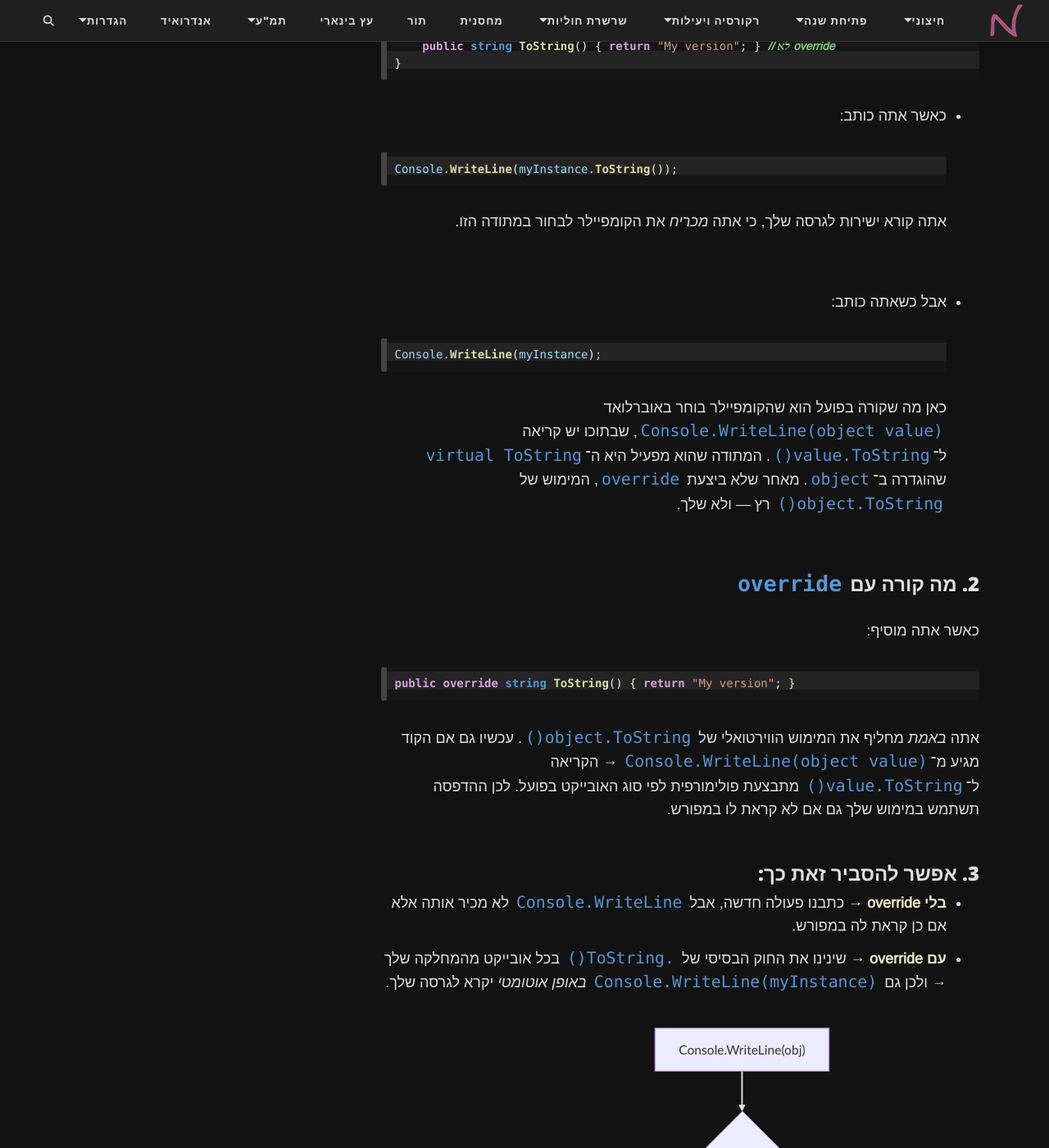
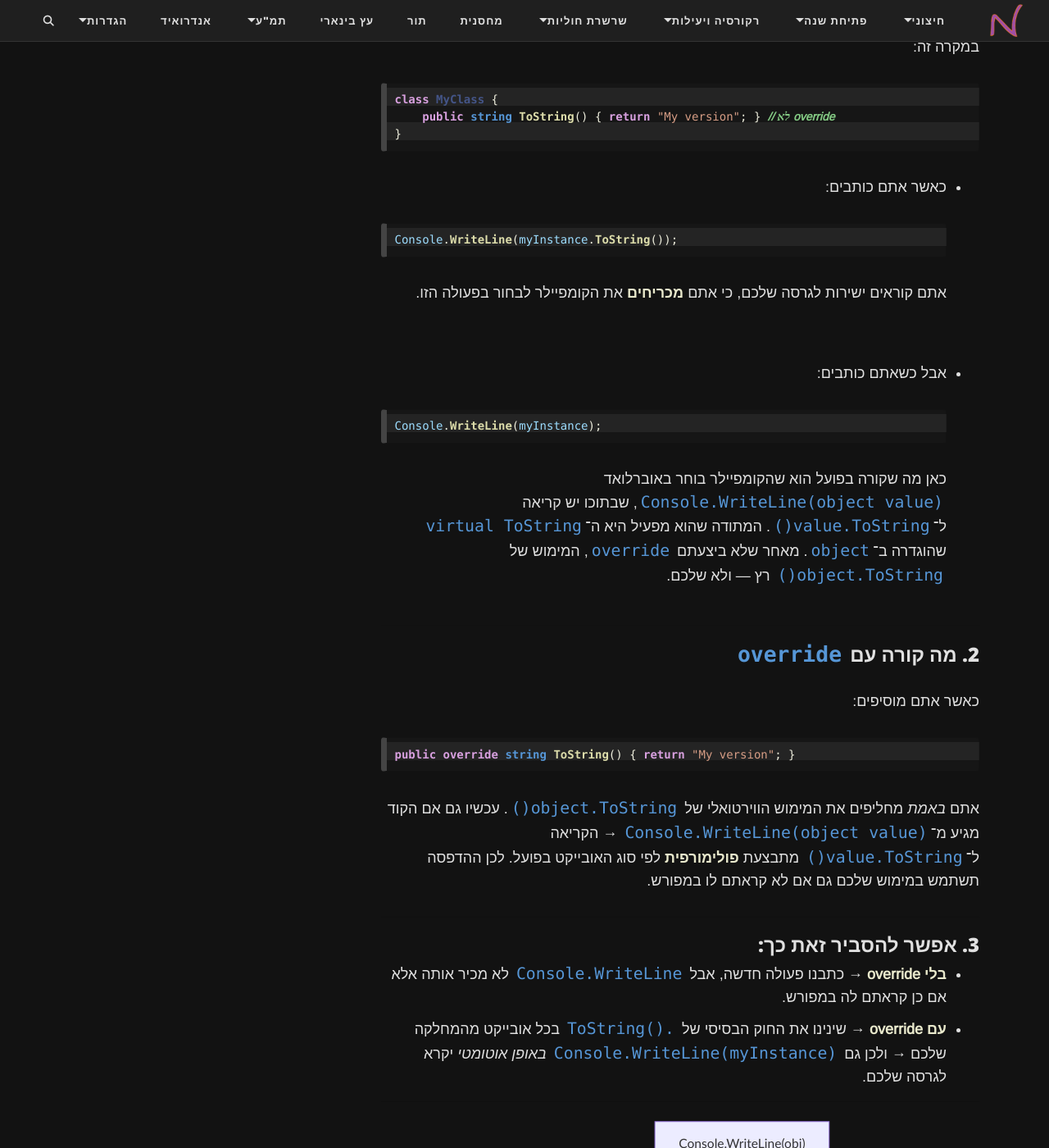
Before and after one commit to 3strategy/BeautifulMivney, a Jekyll site: the page built from oop/02Polymorphism4CwToString.md, in a window 1280 px wide and 1400 px high, scrolled down 780 px. Shown: the whole window at 82% size. Built offline with Jekyll 4.4.1, drawn with Linux system fonts in a browser that asks for light colours; comment, search, counter and statistics services are not loaded; some of the changed text lies outside the part shown.

Commit message:
תיקוני כתיב יחיד רבים

````diff
--- a/oop/02Polymorphism4CwToString.md
+++ b/oop/02Polymorphism4CwToString.md
@@ -14,7 +16,7 @@ lang: he
 
 ### 1. מה קורה בלי `override`
 
-כאשר אתה יוצר מחלקה עם מתודה `ToString()` *בלי* מילת המפתח `override`, בעצם יצרת **מתודה חדשה** שמסתירה (`hides`) את המתודה הווירטואלית שהוגדרה במחלקת הבסיס (`object.ToString()`).
+כאשר אתם יוצרים מחלקה עם פעולה `ToString()` *בלי* מילת המפתח `override`, בעצם יצרתם **פעולה חדשה** שמסתירה (`hides`) את הפעולה הווירטואלית שהוגדרה במחלקת הבסיס (`object.ToString()`).
 
 במקרה זה:
 
@@ -24,57 +26,57 @@ class MyClass {
 }
 ```
 
-* כאשר אתה כותב:
+* כאשר אתם כותבים:
 
   ```csharp
   Console.WriteLine(myInstance.ToString());
   ```
 
-  אתה קורא ישירות לגרסה שלך, כי אתה *מכריח* את הקומפיילר לבחור במתודה הזו.
+  אתם קוראים ישירות לגרסה שלכם, כי אתם **מכריחים** את הקומפיילר לבחור בפעולה הזו.
 
-* אבל כשאתה כותב:
+* אבל כשאתם כותבים:
 
   ```csharp
   Console.WriteLine(myInstance);
   ```
 
   כאן מה שקורה בפועל הוא שהקומפיילר בוחר באוברלואד `Console.WriteLine(object value)`, שבתוכו יש קריאה ל־`value.ToString()`.
-  המתודה שהוא מפעיל היא ה־`virtual ToString` שהוגדרה ב־`object`. מאחר שלא ביצעת `override`, המימוש של `object.ToString()` רץ — ולא שלך.
+  המתודה שהוא מפעיל היא ה־`virtual ToString` שהוגדרה ב־`object`. מאחר שלא ביצעתם `override`, המימוש של `object.ToString()` רץ — ולא שלכם.
 
 ---
 
 ### 2. מה קורה עם `override`
 
-כאשר אתה מוסיף:
+כאשר אתם מוסיפים:
 
 ```csharp
 public override string ToString() { return "My version"; }
 ```
 
-אתה *באמת* מחליף את המימוש הווירטואלי של `object.ToString()`.
-עכשיו גם אם הקוד מגיע מ־`Console.WriteLine(object value)` → הקריאה ל־`value.ToString()` מתבצעת פולימורפית לפי סוג האובייקט בפועל.
-לכן ההדפסה תשתמש במימוש שלך גם אם לא קראת לו במפורש.
+אתם *באמת* מחליפים את המימוש הווירטואלי של `object.ToString()`.
+עכשיו גם אם הקוד מגיע מ־`Console.WriteLine(object value)` → הקריאה ל־`value.ToString()` מתבצעת **פולימורפית** לפי סוג האובייקט בפועל.
+לכן ההדפסה תשתמש במימוש שלכם גם אם לא קראתם לו במפורש.
 
 ---
 
 ### 3. אפשר להסביר זאת כך:
 
-* **בלי override** → כתבנו פעולה חדשה, אבל `Console.WriteLine` לא מכיר אותה אלא אם כן קראת לה במפורש.
-* **עם override** → שינינו את החוק הבסיסי של `.ToString()` בכל אובייקט מהמחלקה שלך → ולכן גם `Console.WriteLine(myInstance)` *באופן אוטומטי* יקרא לגרסה שלך.
+* **בלי override** → כתבנו פעולה חדשה, אבל `Console.WriteLine` לא מכיר אותה אלא אם כן קראתם לה במפורש.
+* **עם override** → שינינו את החוק הבסיסי של `.()ToString` בכל אובייקט מהמחלקה שלכם → ולכן גם `Console.WriteLine(myInstance)` *באופן אוטומטי* יקרא לגרסה שלכם.
 
 ---
 
 <div class="mermaid">
 graph TD
 A["Console.WriteLine(obj)"] --> B{איזה אוברלואד נבחר?}
-B -->|object value| C["בתוך המימוש מתבצעת קריאה ל-obj.ToString()"]
+B -->|object value| C["בתוך המימוש מתבצעת קריאה ל-()obj.ToString"]
 
 
 C --> D{"האם במחלקה יש override ל-ToString()?"}
-D -->|כן| E[ריצה פולימורפית → ToString של המחלקה שלך]
+D -->|כן| E[ריצה פולימורפית → ToString של המחלקה שלכם]
 D -->|לא| F["ריצה של Object.ToString() → שם הטיפוס"]
 
 
 B -->|string value| G["נבחר האוברלואד Console.WriteLine(string)"]
-G --> H[מדפיס ישירות את המחרוזת שלך]
+G --> H[מדפיס ישירות את המחרוזת שלכם]
 </div>
````
Also changed, not shown: other parts of oop/02Polymorphism4CwToString.md (+2 -0 lines), oop/02Polymorphism.md (+14 -10 lines).
